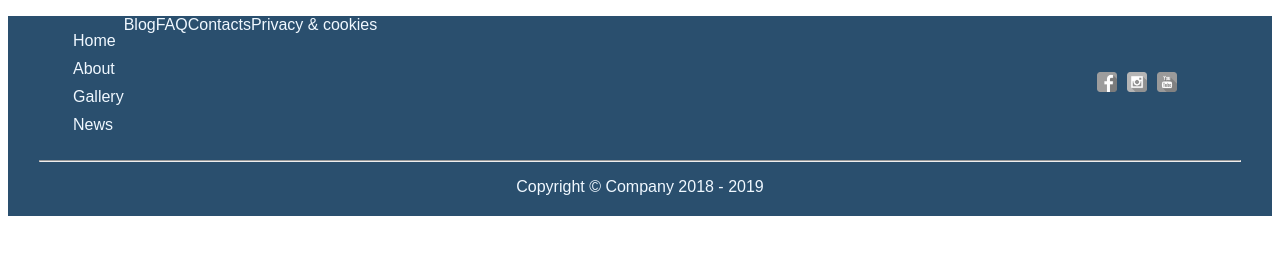
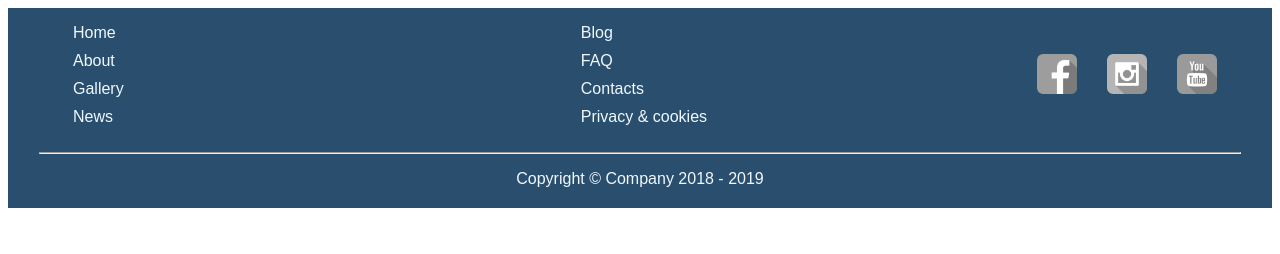
Before and after one commit to W1sCont/HTMLCSStasks, a plain HTML site: page lesson4/task4.html in a window 1280 px wide. Drawn offline with Linux system fonts and the light colour scheme.

Commit message:
task 4 last vers

```diff
--- a/lesson4/task4.css
+++ b/lesson4/task4.css
@@ -17,6 +17,7 @@ hr {
 
 ul {
     list-style-type: none;
+    text-align: center;
 }
 
 footer a {
@@ -24,13 +25,16 @@ footer a {
     text-decoration: none;
     color: aliceblue;
     margin-bottom: 10px;
-    float: left;
+}
+
+footer a:hover {
+    text-decoration: underline;
 }
 
 footer img {
-    width: 20px;
-    height: 20px;
-    margin: 10px;
+    width: 40px;
+    height: 40px;
+    margin: 15px;
 }
 
 .floatleft {
@@ -48,26 +52,27 @@ footer p {
 }
 
 .ulcenter {
-
+    text-align: left;
+    margin-left: 33%;
+    float: left;
 }
 
 .ulright {
-    padding: 25px;
     float: right;
     margin-right: 75px;
 }
 
 .image-wrapper {
     position: sticky;
-    width: 20px;
-    height: 20px;
-    margin: 5px;
+    width: 40px;
+    height: 40px;
+    margin: 15px;
 }
 
 .image-wrapper img {
     position: absolute;
-    width: 20px;
-    height: 20px;
+    width: 40px;
+    height: 40px;
     transition: opacity 0.3s ease;
 }
 
--- a/lesson4/task4.html
+++ b/lesson4/task4.html
@@ -23,10 +23,10 @@
             <li><a href="">Privacy & cookies</a></li>
         </ul>
         <ul class="ulright">
-            <li class="floatleft fbimg image-wrapper">
+            <li class="floatleft image-wrapper">
                 <a href="">
-                    <img src="fb_gray.png" alt="faseboock" class="default"></a>
-                <img src="fb.png" alt="faseboock" class="hover">
+                    <img src="fb_gray.png" alt="faseboock" class="default">
+                    <img src="fb.png" alt="faseboock" class="hover">
                 </a>
             </li>
             <li class="floatleft image-wrapper">
```
